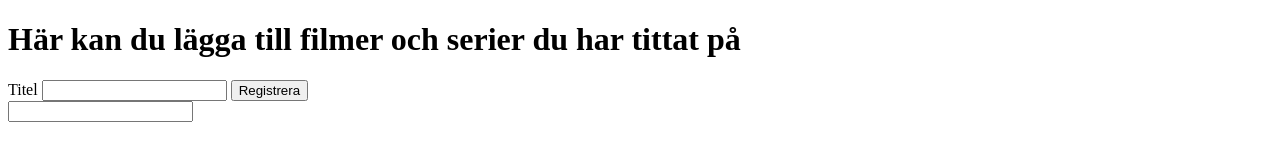
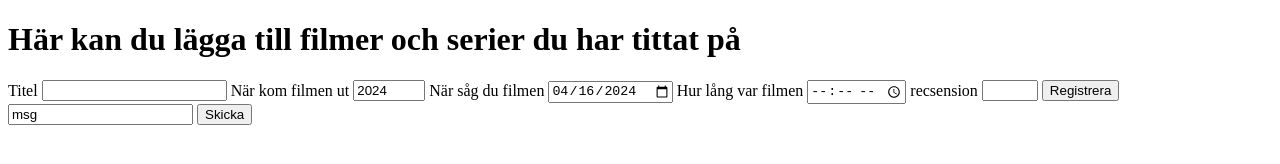
Before and after one commit to hugojoensson/MovieDb, a website: page public/moviereg.html in a window 1280 px wide. Drawn offline with Linux system fonts and the light colour scheme.

Commit message:
fungerar nu

```diff
--- a/public/moviereg.html
+++ b/public/moviereg.html
@@ -12,27 +12,28 @@
         <button type="" id="movieBtn" ac>Film</button>
         <button type="submit" id="SerieBtn" ac>Serie</button>
         -->
+
         <label for="title">Titel</label>
-        <input type="text" id="title">
-<!--
+        <input type="text" name="title">
+
         <label for="release-year">När kom filmen ut</label>
-        <input type="text" id="release-year">
+        <input type="number" min="1900" max="2025" step="1" value="2024" name="release_year">
 
         <label for="watch-date">När såg du filmen</label>
-        <input type="date" id="watch-date" value="2024-04-16">
+        <input type="date" name="watch_date" value="2024-04-16">
 
         <label for="length">Hur lång var filmen</label>
-        <input type="time" id="movie-length" value="00:00:00">
+        <input type="time" name="movie_length">
 
         <label for="rating">recsension</label>
-        <input type="text" id="rating">
-    -->
+        <input type="number" min="1" max="10" step="1" name="rating">
         <button type="submit">Registrera</button>
     </form>
 
 
     <form action="/chatt">
-        <input type="text" id="msg">
+        <input type="text" name="msg" value="msg">
+        <button type="submit">Skicka</button>
     </form>
 </body>
 </html>
```
Also changed, not shown: src/main.js (+9 -12 lines), 1 other file.
